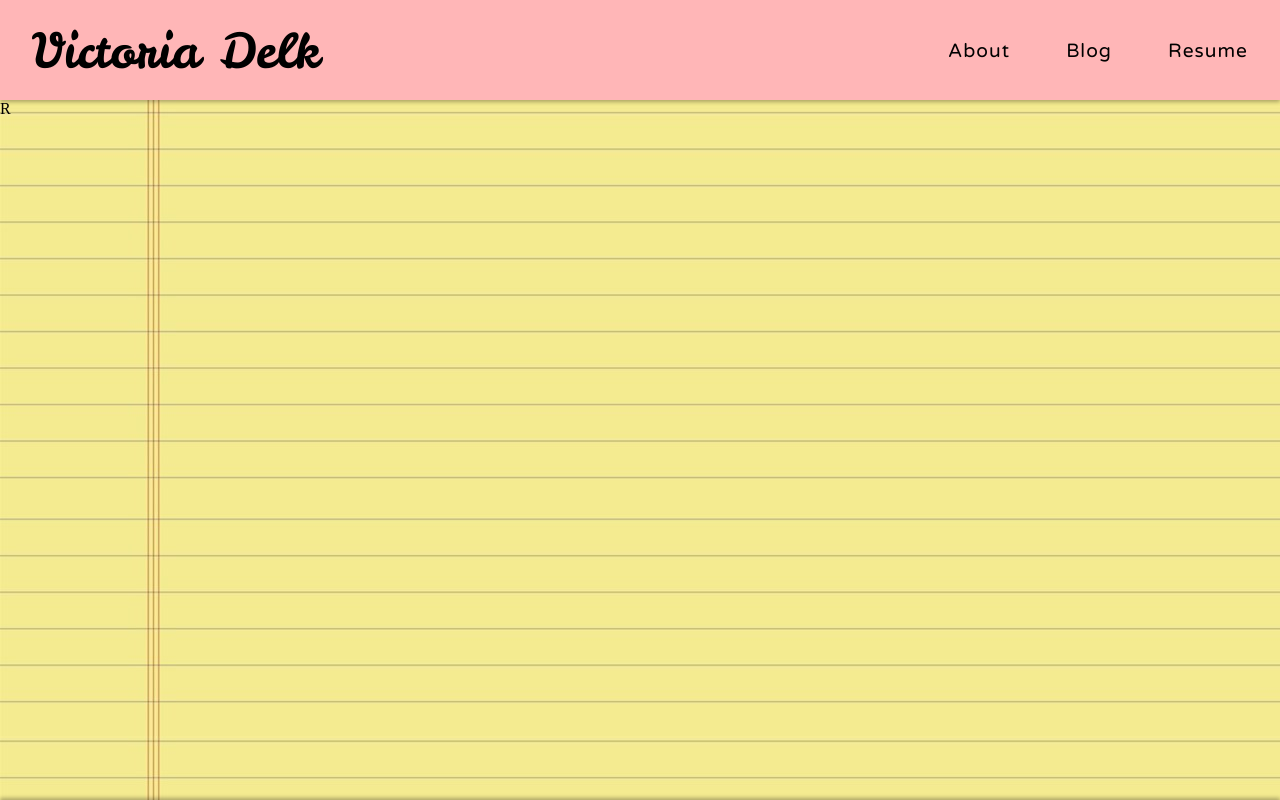
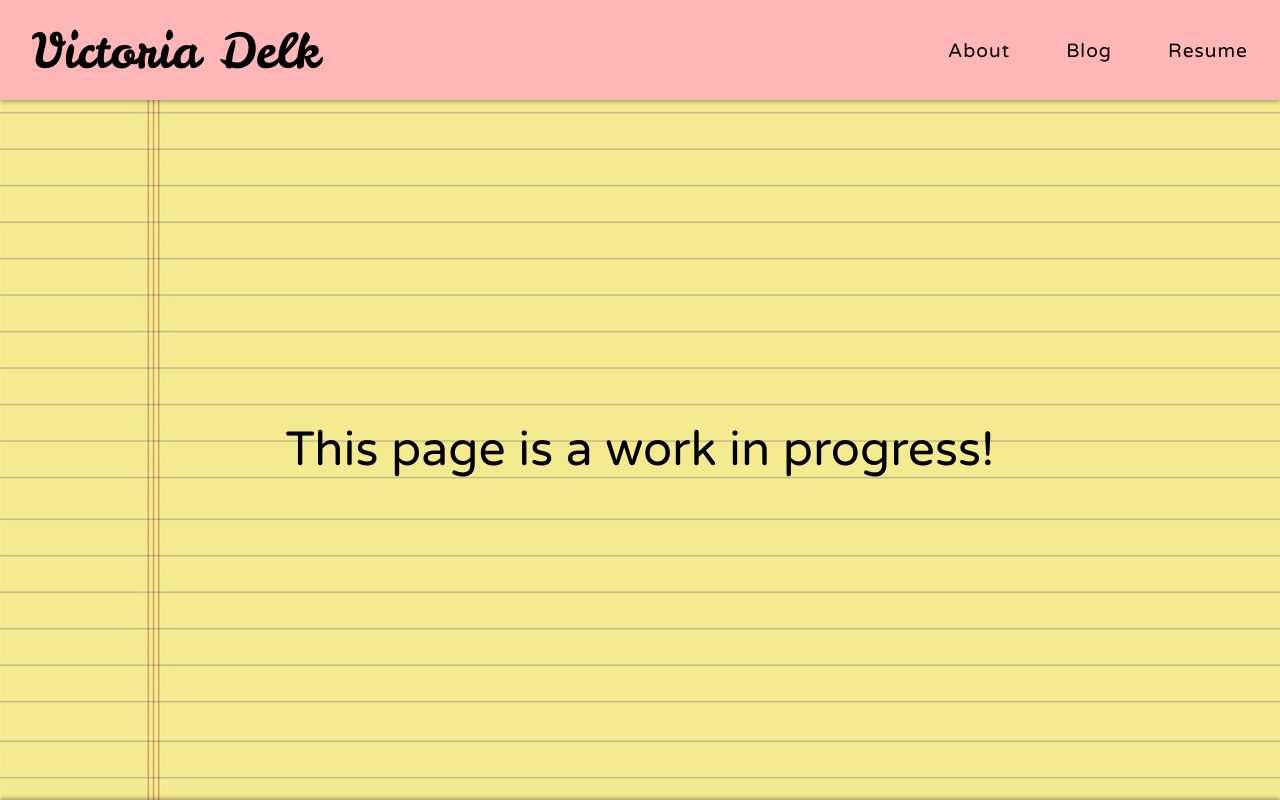
Before and after one commit to czhangy/VickyDelk, a Next.js app: page /resume in a window 1280 px wide. Built offline with nearby package versions, Linux system fonts and the light colour scheme.

Commit message:
WIP notices

```diff
--- a/src/pages/about.js
+++ b/src/pages/about.js
@@ -10,7 +10,7 @@ const About = () => {
                 <title>About | Vicky Delk&apos;s Blog</title>
                 <link rel="icon" href="/favicon.ico" />
             </Head>
-            A
+            <p>This page is a work in progress!</p>
         </div>
     );
 };
--- a/src/pages/resume.js
+++ b/src/pages/resume.js
@@ -10,7 +10,7 @@ const Resume = () => {
                 <title>Resume | Vicky Delk&apos;s Blog</title>
                 <link rel="icon" href="/favicon.ico" />
             </Head>
-            R
+            <p>This page is a work in progress!</p>
         </div>
     );
 };
--- a/src/styles/Resume/Resume.module.scss
+++ b/src/styles/Resume/Resume.module.scss
@@ -2,4 +2,12 @@
 
 #resume {
     min-height: calc(100vh - constants.$navbar-height);
+    display: flex;
+    justify-content: center;
+    align-items: center;
+
+    p {
+        font-size: 3rem;
+        font-family: constants.$main-font;
+    }
 }
```
Also changed, not shown: src/styles/About/About.module.scss (+8 -0 lines), 1 other file (tests, documents, lock files or other folders).
